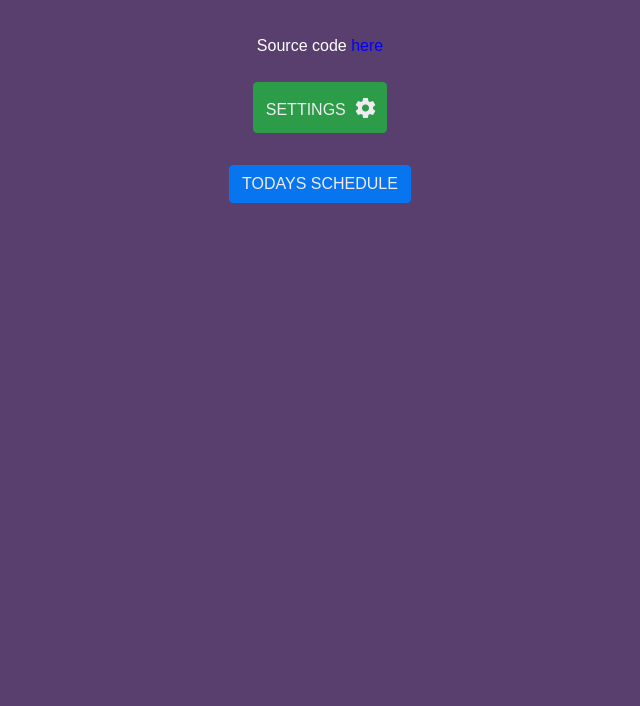
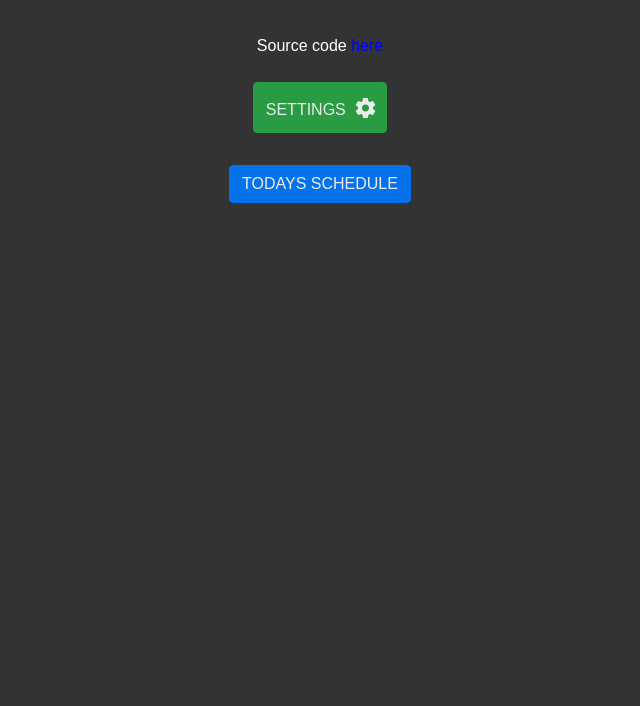
Before and after one commit to ovidubya/shulapp, a website: page index.html in a window 1280 px wide. Shown: the part 94-800 px from the top of the page, without its empty margins (320-960 px from the left). Drawn offline with nearby package versions, Linux system fonts and the light colour scheme; files that its build step writes are made by us from their sources; files whose address does not match are found by name.

Commit message:
changed backgorund color

```diff
--- a/index.html
+++ b/index.html
@@ -22,7 +22,7 @@
             line-height: 1.5;
             text-align: center;
             padding: 2rem;
-            background-color: #593f6e;
+            background-color: #333;
         }
 
         a {
```
